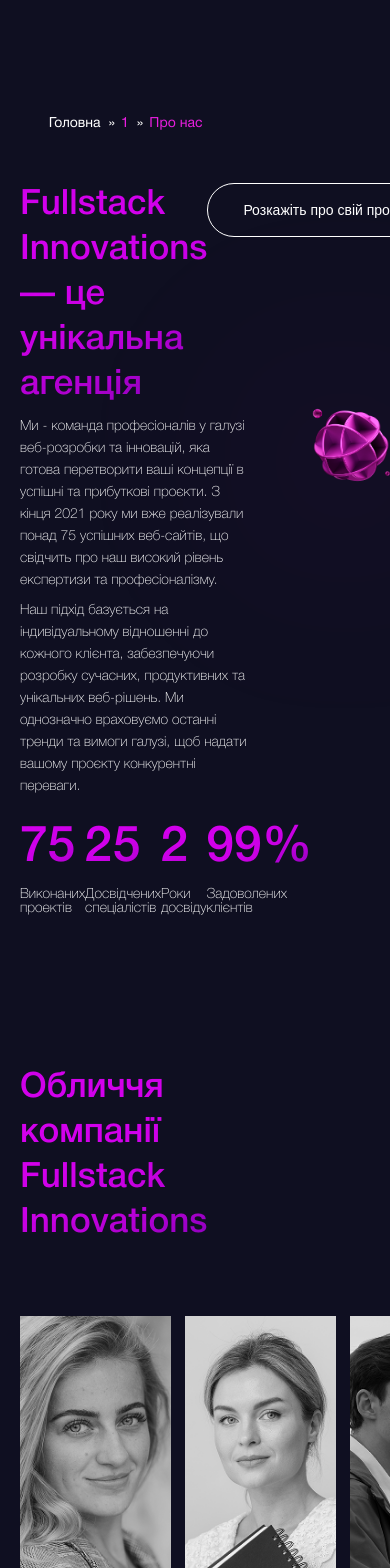
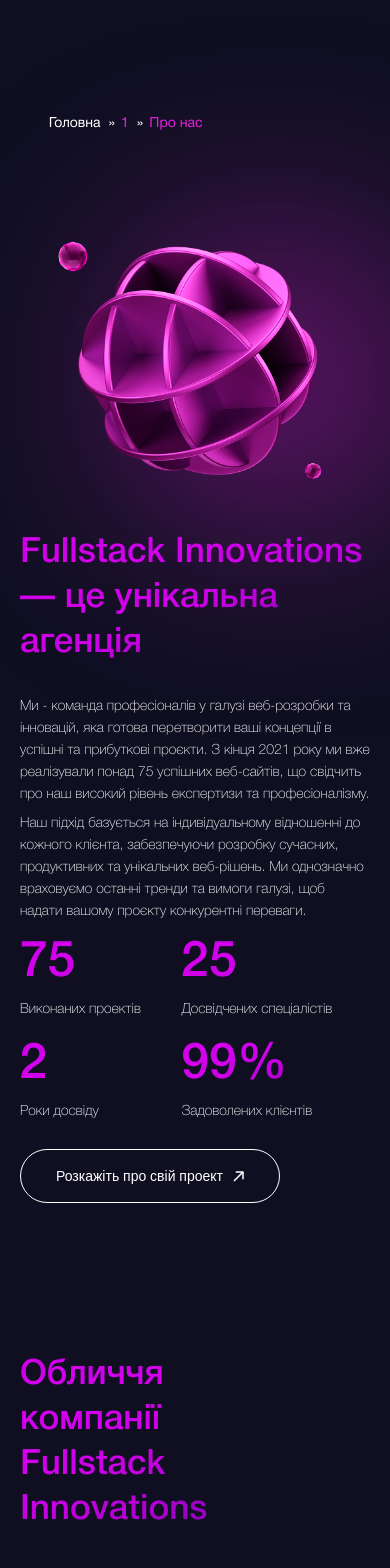
Before and after one commit to MykolaBuvanyk/FullStack-Innovations, a Next.js app in the folder client/: page /1/about in a window 390 px wide. Shown: the top 1568 px of the page. Built offline with nearby package versions, Linux system fonts and the light colour scheme; a web font is replaced by a local one.

Commit message:
tablet and mobile version for contactusform and abouthero

```diff
--- a/client/app/components/AboutHero/AboutHero.module.css
+++ b/client/app/components/AboutHero/AboutHero.module.css
@@ -196,20 +196,167 @@
     font-size: 50px;
     line-height: 80px;
   }
+}
 
 @media(max-width:1150px){
+
   .aboutHeroWrapper {
+    display: grid;
+      grid-template-columns: 1.25fr 0.5fr;
+      grid-template-rows: repeat(4, auto);
+      grid-column-gap: 0px;
+      grid-row-gap:0px;
       padding: 0 20px;
-        margin-top: 45px;
     }
-      .aboutHeroTextWrapper{
-        width: 90%;
+
+    .aboutHeroTitle {
+      grid-area: 1 / 1 /2 / 2;
+      max-width: fit-content;
     }
-      .aboutHeroParaWrapper{
-        width: 85%;
+
+    .aboutHeroBottomWrapper  {
+      grid-area: 2 / 1 / 3 / 2;
     }
-      .btn{
+
+    .aboutHeroSphereWrapper {
+      grid-area: 1 / 2 / 3 / 3;
+      width: 31.2vw;
+      display: flex;
+      justify-content: flex-end;
+      align-items: flex-start;
+      position: relative;
+    }
+
+    .aboutHeroList  {
+      grid-area: 3 / 1 /4 / 3;
+      color: white;
+      max-width: 90%;
+    }
+
+    .btn {
+      grid-area: 4 / 1 / 5 / 3;
+      width: fit-content;
+      margin-top: 30px;
       padding: 15px 35px;
     }
+
+    .aboutHeroTextWrapper{
+      width: fit-content;
+      margin-top: 30px;
+    }
+
+    .aboutHeroParaWrapper{
+      padding: 0;
+    }
+
+    .spheraWrapper {
+      width: 30.6vw;
+      position: relative;
+      top: auto;
+      right: auto;
+      margin-left: auto;
+      margin-right: 0;
+    }
+
+    .sphereLarge {
+      width: 30.12vw;
+    }
+
+    .sphereMedium {
+      width: 4.08vw;
+      top: 0%;
+      left: 0%;
+    }
+
+    .sphereSmall {
+      width: 2.16vw;
+      bottom: 8%;
+      right: 0%;
+    }
+
+    .backgroundElipse {
+      width: 17.4vw;
+      height: 17.4vw;
     }
 }
+
+@media(max-width:650px){
+  .aboutHeroWrapper {
+      display: grid;
+      grid-template-columns: auto;
+      grid-template-rows: repeat(5, auto);
+      grid-column-gap: 0px;
+      grid-row-gap: 0px;
+    }
+
+    .aboutHeroSphereWrapper {
+      grid-area: 1 / 1 / 2 / 2;
+      margin-left: 40px;
+    }
+
+    .aboutHeroTopWrapper {
+      grid-area: 2 / 1 / 3 / 2;
+    }
+
+    .aboutHeroBottomWrapper {
+      grid-area: 3 / 1 / 4 / 2;
+    }
+
+    .aboutHeroList {
+      grid-area: 4 / 1 / 5 / 2;
+      width: 100%;
+      display: grid;
+      grid-template-columns: 1fr 1fr;
+      grid-template-rows: auto auto;
+      gap: 2vw;
+      white-space: nowrap;
+      justify-content: space-between;
+    }
+
+    .btn {
+      grid-area: 5 / 1 / 6 /2;
+    }
+
+    .aboutHeroSphereWrapper {
+      width: 75vw;
+      display: block;
+      position: relative;
+      aspect-ratio: 1/1;
+      margin: 0;
+      left: 10%;
+    }
+
+    .spheraWrapper {
+      width: 68.656vw;
+      position: relative;
+      top: auto;
+      right: auto;
+      margin: 0;
+    }
+
+    .sphereLarge {
+      width: 64.578vw;
+      right: 0;
+      top: 0;
+    }
+
+    .sphereMedium {
+      width: 9.156vw;
+      top: 0%;
+      left: 0%;
+    }
+
+    .sphereSmall {
+      width: 4.844vw;
+      bottom: 8%;
+      right: 0%;
+    }
+
+    .backgroundElipse {
+      width: 50.039vw;
+      height: 50.039vw;
+      top: -35%;
+      right: -55%;
+      transform: translate(-50%, 70%);
+    }
+}
--- a/client/app/components/AboutHero/AboutHero.tsx
+++ b/client/app/components/AboutHero/AboutHero.tsx
@@ -14,10 +14,6 @@
           className={styles.aboutHeroTitle}
           dangerouslySetInnerHTML={{ __html: dictionary.title }}
         ></h2>
-        <button className={styles.btn}>
-          {dictionary.buttonText}
-          <img src="/images/arrow_top_right.svg" alt="" />
-        </button>
       </div>
       <div className={styles.aboutHeroBottomWrapper}>
         <div className={styles.aboutHeroTextWrapper}>
@@ -28,15 +24,18 @@
               </p>
             ))}
           </div>
+        </div>
+      </div>
       <ul className={styles.aboutHeroList}>
-            {dictionary.stats.map((stat: { value: string; label: string }, index: number) => (
+        {dictionary.stats.map(
+          (stat: { value: string; label: string }, index: number) => (
             <li key={index} className={styles.aboutHeroEl}>
               <span>{stat.value}</span>
               {stat.label}
             </li>
-            ))}
+          )
+        )}
       </ul>
-        </div>
       <div className={styles.aboutHeroSphereWrapper}>
         <div className={styles.spheraWrapper}>
           <div className={styles.sphereLarge}>
@@ -51,7 +50,10 @@
           <div className={styles.backgroundElipse}></div>
         </div>
       </div>
-      </div>
+      <button className={styles.btn}>
+        {dictionary.buttonText}
+        <img src="/images/arrow_top_right.svg" alt="" />
+      </button>
     </section>
   );
 };
--- a/client/app/components/ContactUsForm/ContactUsForm.module.css
+++ b/client/app/components/ContactUsForm/ContactUsForm.module.css
@@ -401,3 +401,82 @@
     font-size: 14px;
   }
 }
+
+@media(max-width: 1150px){
+  .formContainer{
+    padding: 0 20px;
+  }
+  .formContainerLeft {
+    width: 60%;
+  }
+  .formContainerLeft h2{
+    font-size: 35px;
+    line-height: 45px;
+    margin-bottom: 50px;
+  }
+  .formWrapper{
+    width: 100%;
+    margin-bottom: 35px;
+  }
+  .formGroupWrapper{
+    flex-direction: column;
+    gap: 0px;
+  }
+  .formGroupWrapper > *{
+    width: 100%;
+  }
+  .formGroup{
+    margin: 0;
+    padding: 0;
+    margin-bottom: 20px;
+    min-height: 2.5em;
+  }
+  .input {
+    padding: 5px;
+  }
+  .label{
+    padding: 0;
+    margin: 0;
+  }
+  .formContainerRight {
+    width: 40%;
+    top: 100px;
+  }
+    .sphereLarge {
+      width: 24vw;
+      right: 5vw;
+      top: 5vh;
+    }
+
+    .sphereMedium {
+      width: 7.5vw;
+      left: -16vw;
+      top: 2vh;
+    }
+
+    .sphereSmall {
+      width: 5vw;
+      top: 17vh;
+      right: 1vw;
+    }
+
+    .backgroundElipse {
+      width: 15vw;
+      height: 15vw;
+      filter: blur(100px);
+    }
+    .messengerLink{
+      padding: 10px 25px;
+      font-size: 8px;
+    }
+    .messengerLink img{
+      width: 17px;
+      height: 17px;
+    }
+    .notification {
+      width: 50vw;
+    }
+    .error{
+      bottom: -10px;
+    }
+}
```
Lines whose indentation alone changed are shown as unchanged.
